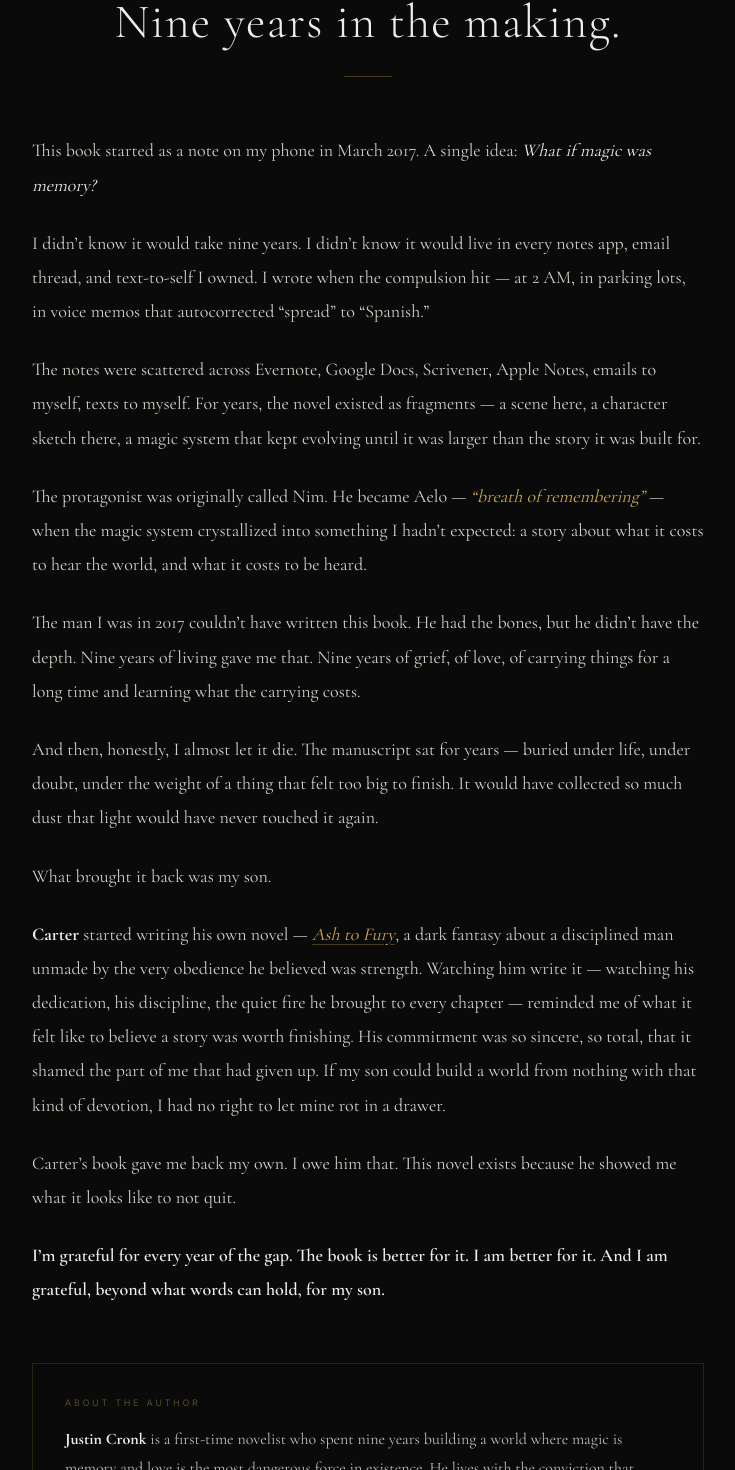
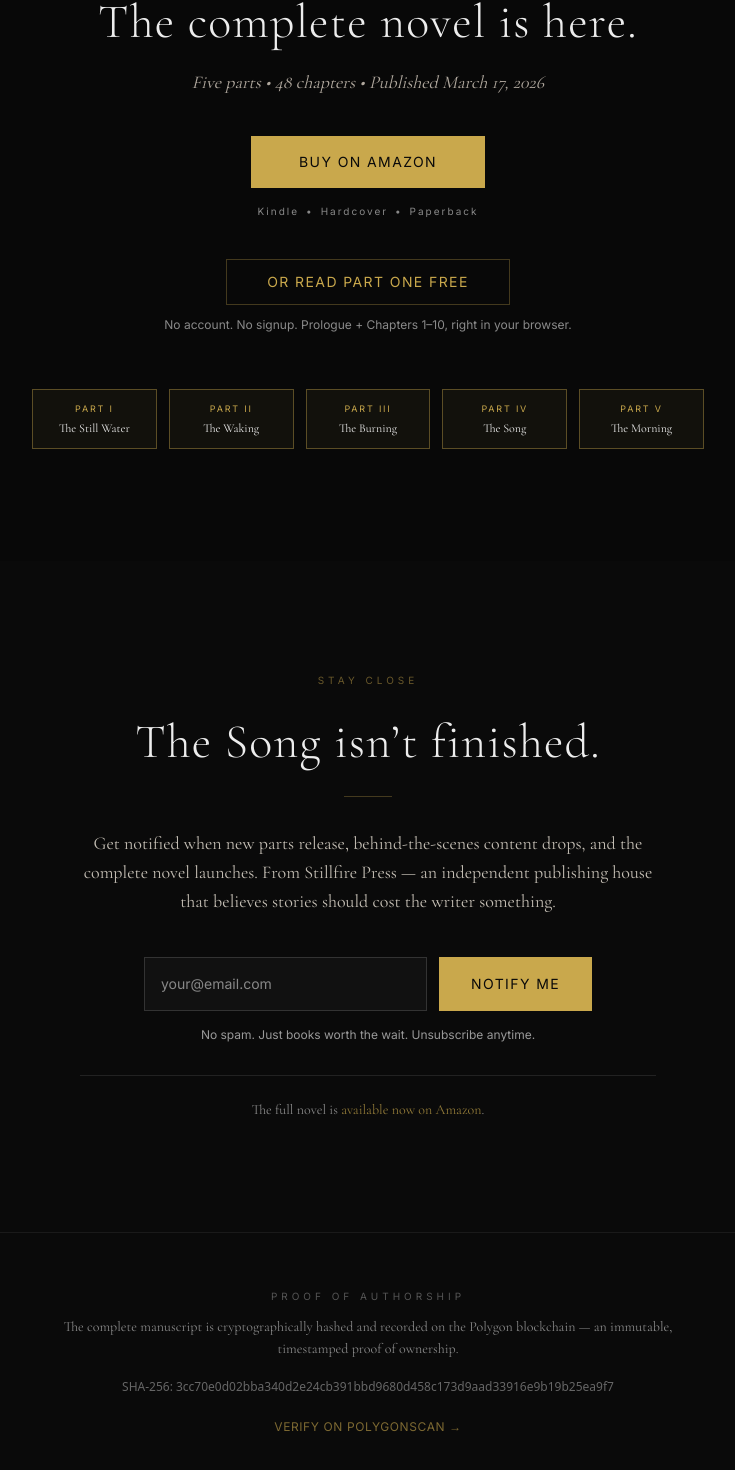
Before and after one commit to jcronkdc/manamongsttheclouds, a Next.js app: page / in a window 1280 px wide. Shown: the part 9363-10833 px from the top of the page, without its empty margins (272-1007 px from the left). Built offline with nearby package versions, Linux system fonts and the light colour scheme.

Commit message:
Minimize homepage: remove Origins, Journey, SEOArticle sections; simplify ReadSection and ProofSection

```diff
--- a/app/components/ProofSection.tsx
+++ b/app/components/ProofSection.tsx
@@ -1,54 +1,30 @@
 export default function ProofSection() {
   return (
-    <section id="proof" className="py-20 sm:py-24 px-5 sm:px-6 bg-[#0f0f0f]">
-      <div className="max-w-2xl mx-auto">
-        <h2 className="font-[family-name:var(--font-serif)] text-3xl sm:text-4xl font-light tracking-wide mb-4 text-center text-[#c9a84c]">
+    <section
+      id="proof"
+      className="py-10 sm:py-14 px-5 sm:px-6 border-t border-[#1a1a1a]"
+    >
+      <div className="max-w-2xl mx-auto text-center">
+        <p className="font-[family-name:var(--font-sans)] text-[10px] tracking-[0.4em] uppercase text-[#555] mb-3">
           Proof of Authorship
-        </h2>
-        <p className="font-[family-name:var(--font-serif)] text-center text-[#b0a89e] italic mb-12">
-          This story is blockchain-verified and nine years in the making.
         </p>
-
-        {/* Blockchain Proof */}
-        <div>
-          <h3 className="font-[family-name:var(--font-serif)] text-xl text-[#ededed] mb-6 text-center">
-            Blockchain Proof of Ownership
-          </h3>
-          <div className="font-[family-name:var(--font-sans)] text-sm leading-relaxed text-[#c4beb4] space-y-4 mb-8">
-            <p>
-              The complete manuscript has been cryptographically hashed and
-              recorded on the{" "}
-              <strong className="text-[#ededed]">Polygon blockchain</strong> as
-              an immutable, timestamped proof of ownership.
+        <p className="font-[family-name:var(--font-serif)] text-sm text-[#888] leading-relaxed mb-4">
+          The complete manuscript is cryptographically hashed and recorded on
+          the Polygon blockchain &mdash; an immutable, timestamped proof of
+          ownership.
         </p>
-          </div>
-          <div className="border border-[#c9a84c]/30 p-6 text-center">
-            <p className="font-[family-name:var(--font-sans)] text-xs tracking-widest uppercase text-[#c9a84c] mb-3">
-              Manuscript SHA-256 Hash
-            </p>
-            <p className="font-mono text-xs sm:text-sm text-[#ededed] break-all leading-relaxed">
+        <p className="font-mono text-[10px] sm:text-xs text-[#666] break-all leading-relaxed mb-4">
+          SHA-256:
           3cc70e0d02bba340d2e24cb391bbd9680d458c173d9aad33916e9b19b25ea9f7
-            </p>
-            <p className="font-[family-name:var(--font-sans)] text-xs text-[#999] mt-4">
-              50 files &bull; Recorded on Polygon
         </p>
         <a
           href="https://polygonscan.com/tx/0xe7e0990d75efd6e1da84f5438fe3265435c79d6e09e19f615419d92428dac52a"
           target="_blank"
           rel="noopener noreferrer"
-              className="inline-block mt-4 px-6 py-2 border border-[#333] text-[#b0a89e] font-[family-name:var(--font-sans)] text-xs tracking-widest uppercase hover:border-[#c9a84c] hover:text-[#c9a84c] transition-colors"
+          className="font-[family-name:var(--font-sans)] text-xs text-[#c9a84c]/60 hover:text-[#c9a84c] transition-colors tracking-wider uppercase"
         >
-              View on PolygonScan
+          Verify on PolygonScan &rarr;
         </a>
-          </div>
-          <p className="font-[family-name:var(--font-sans)] text-xs text-[#999] text-center mt-6">
-            Any change to any character in any chapter would produce a
-            completely different hash.
-            <br />
-            The blockchain record is permanent, public, and cannot be modified
-            or deleted.
-          </p>
-        </div>
       </div>
     </section>
   );
--- a/app/components/ReadSection.tsx
+++ b/app/components/ReadSection.tsx
@@ -1,67 +1,31 @@
-import Image from "next/image";
-
 export default function ReadSection() {
   return (
-    <section id="read" className="bg-[#080808] relative">
-      {/* Chapters banner video */}
-      <div className="relative w-full aspect-[2/1] sm:aspect-[3/1] overflow-hidden">
-        <video
-          autoPlay
-          loop
-          muted
-          playsInline
-          aria-hidden="true"
-          className="absolute inset-0 w-full h-full object-cover opacity-50"
-          poster="/art/matc-hero-chapters.png"
+    <section
+      id="read"
+      className="py-16 sm:py-28 px-4 sm:px-6 bg-[#080808] relative"
     >
-          <source src="/art/matc-hero-chapters.mp4" type="video/mp4" />
-        </video>
-        <div className="absolute inset-0 bg-gradient-to-b from-[#080808]/30 via-transparent to-[#080808]" />
-      </div>
-      <div className="py-14 sm:py-28 px-4 sm:px-6 relative -mt-16 sm:-mt-20">
-        <div className="max-w-3xl mx-auto">
-          <p className="font-[family-name:var(--font-sans)] text-[10px] tracking-[0.4em] uppercase text-[#c9a84c]/50 text-center mb-6">
+      <div className="absolute top-0 left-0 right-0 h-px bg-gradient-to-r from-transparent via-[#c9a84c]/15 to-transparent" />
+      <div className="max-w-2xl mx-auto text-center">
+        <p className="font-[family-name:var(--font-sans)] text-[10px] tracking-[0.4em] uppercase text-[#c9a84c]/50 mb-6">
           Now Available
         </p>
-          <h2 className="font-[family-name:var(--font-serif)] text-2xl sm:text-4xl lg:text-5xl font-light tracking-wide text-center leading-tight mb-4">
+        <h2 className="font-[family-name:var(--font-serif)] text-2xl sm:text-4xl lg:text-5xl font-light tracking-wide leading-tight mb-4">
           The complete novel is here.
         </h2>
-          <p className="font-[family-name:var(--font-serif)] text-base sm:text-lg text-[#b0a89e] italic text-center mb-12 sm:mb-16">
+        <p className="font-[family-name:var(--font-serif)] text-base sm:text-lg text-[#b0a89e] italic mb-10">
           Five parts &bull; 48 chapters &bull; Published March 17, 2026
         </p>
 
-          {/* Book cover */}
-          <div className="flex justify-center mb-10 sm:mb-12">
-            <Image
-              src="/cover.jpg"
-              alt="Man Amongst the Clouds — book cover by Justin Cronk"
-              width={280}
-              height={448}
-              className="w-[160px] sm:w-[280px] h-auto border border-[#222] shadow-[0_20px_60px_rgba(0,0,0,0.5)]"
-              priority
-              sizes="(max-width: 640px) 160px, 280px"
-            />
-          </div>
-
-          {/* Buy */}
-          <div className="max-w-lg mx-auto mb-6">
-            <div className="border border-[#222] p-6 sm:p-10 text-center">
-              <p className="font-[family-name:var(--font-serif)] text-xl sm:text-2xl text-[#ededed] mb-3">
-                Available on Amazon
-              </p>
-              <p className="font-[family-name:var(--font-serif)] text-sm text-[#b0a89e] leading-relaxed max-w-sm mx-auto mb-6">
-                The complete novel &mdash; all five parts, 48 chapters, from
-                silence to Song.
-              </p>
+        {/* Buy CTA */}
         <a
           href="https://www.amazon.com/dp/B0GSSPN6LN"
           target="_blank"
           rel="noopener noreferrer"
-                className="inline-block px-10 py-3.5 bg-[#c9a84c] text-[#0a0a0a] font-[family-name:var(--font-sans)] text-sm tracking-widest uppercase hover:bg-[#e8c85a] transition-all duration-300 mb-4"
+          className="inline-block px-12 py-4 bg-[#c9a84c] text-[#0a0a0a] font-[family-name:var(--font-sans)] text-sm tracking-widest uppercase hover:bg-[#e8c85a] transition-all duration-300 mb-4"
         >
           Buy on Amazon
         </a>
-              <p className="font-[family-name:var(--font-sans)] text-[10px] tracking-[0.2em] text-[#888]">
+        <p className="font-[family-name:var(--font-sans)] text-[10px] tracking-[0.2em] text-[#888] mb-10">
           <a
             href="https://www.amazon.com/dp/B0GSSPN6LN"
             target="_blank"
@@ -89,67 +53,21 @@ export default function ReadSection() {
             Paperback
           </a>
         </p>
-            </div>
-          </div>
 
-          {/* Book stats */}
-          <div className="max-w-lg mx-auto">
-            <div className="grid grid-cols-3 gap-px bg-[#c9a84c]/10">
-              {[
-                { num: "48", label: "Chapters" },
-                { num: "146K", label: "Words" },
-                { num: "5", label: "Parts" },
-              ].map((item) => (
-                <div key={item.label} className="bg-[#080808] p-4 text-center">
-                  <p className="font-[family-name:var(--font-serif)] text-xl text-[#c9a84c]">
-                    {item.num}
-                  </p>
-                  <p className="font-[family-name:var(--font-sans)] text-[9px] tracking-[0.2em] uppercase text-[#666]">
-                    {item.label}
-                  </p>
-                </div>
-              ))}
-            </div>
-          </div>
-
-          {/* Read Part One free */}
-          <div className="max-w-lg mx-auto mt-8">
+        {/* Read free */}
         <a
           href="https://stillfirepress.com/read/matc"
-              className="block border border-[#222] hover:border-[#c9a84c]/20 transition-all duration-300 relative overflow-hidden group"
+          className="inline-block px-10 py-3 border border-[#c9a84c]/30 text-[#c9a84c] font-[family-name:var(--font-sans)] text-sm tracking-widest uppercase hover:border-[#c9a84c] hover:bg-[#c9a84c]/5 transition-all duration-300"
         >
-              <div className="relative z-10 p-8 text-center">
-                <p className="font-[family-name:var(--font-sans)] text-[10px] tracking-[0.4em] uppercase text-[#666] mb-3">
-                  Not sure yet?
-                </p>
-                <p className="font-[family-name:var(--font-serif)] text-xl text-[#ededed] mb-1 group-hover:text-[#c9a84c] transition-colors duration-300">
-                  Read Part One Free Online
-                </p>
-                <p className="font-[family-name:var(--font-sans)] text-xs text-[#8a8a8a] mb-5">
-                  No account. No signup. Prologue + Chapters 1&ndash;10, right
-                  in your browser.
-                </p>
-                <span className="inline-block px-10 py-3 border border-[#c9a84c]/30 text-[#c9a84c] font-[family-name:var(--font-sans)] text-sm tracking-widest uppercase group-hover:border-[#c9a84c] group-hover:bg-[#c9a84c]/5 transition-all duration-300">
-                  Start Reading
-                </span>
-              </div>
+          Or Read Part One Free
         </a>
-          </div>
-
-          {/* Part structure */}
-          <div className="mt-20 text-center">
-            <div className="w-12 h-px bg-[#c9a84c]/20 mx-auto mb-8" />
-            <p className="font-[family-name:var(--font-sans)] text-[10px] tracking-[0.4em] uppercase text-[#555] mb-4">
-              The Journey
-            </p>
-            <p className="font-[family-name:var(--font-serif)] text-2xl text-[#ededed] mb-3">
-              Five Parts. One Story.
-            </p>
-            <p className="font-[family-name:var(--font-serif)] text-base text-[#b0a89e] leading-relaxed max-w-md mx-auto">
-              From silence to Song. 48 chapters. A prologue and an epilogue.
+        <p className="font-[family-name:var(--font-sans)] text-xs text-[#8a8a8a] mt-3 mb-14">
+          No account. No signup. Prologue + Chapters 1&ndash;10, right in your
+          browser.
         </p>
 
-            <div className="grid grid-cols-3 sm:grid-cols-5 gap-2 sm:gap-3 mt-8">
+        {/* Part names */}
+        <div className="grid grid-cols-3 sm:grid-cols-5 gap-2 sm:gap-3">
           {[
             { part: "I", name: "The Still Water" },
             { part: "II", name: "The Waking" },
@@ -171,8 +89,6 @@ export default function ReadSection() {
           ))}
         </div>
       </div>
-        </div>
-      </div>
     </section>
   );
 }
--- a/app/page.tsx
+++ b/app/page.tsx
@@ -4,14 +4,11 @@ import Synopsis from "./components/Synopsis";
 import WorldSection from "./components/WorldSection";
 import Characters from "./components/Characters";
 import Excerpt from "./components/Excerpt";
-import Journey from "./components/Journey";
-import Origins from "./components/Origins";
 import CompTitles from "./components/CompTitles";
 import ReviewsSection from "./components/ReviewsSection";
 import ReadSection from "./components/ReadSection";
 import SignupSection from "./components/SignupSection";
 import ProofSection from "./components/ProofSection";
-import SEOArticle from "./components/SEOArticle";
 import FAQSection from "./components/FAQSection";
 import Footer from "./components/Footer";
 import { faqs } from "./lib/faq-data";
@@ -144,12 +141,9 @@ export default function Home() {
       <Excerpt />
       <CompTitles />
       <ReviewsSection />
-      <Journey />
-      <Origins />
       <ReadSection />
       <SignupSection />
       <ProofSection />
-      <SEOArticle />
       <FAQSection />
       <Footer />
     </div>
```
Also changed, not shown: 1 other file (tests, documents, lock files or other folders). Lines whose indentation alone changed are shown as unchanged.
